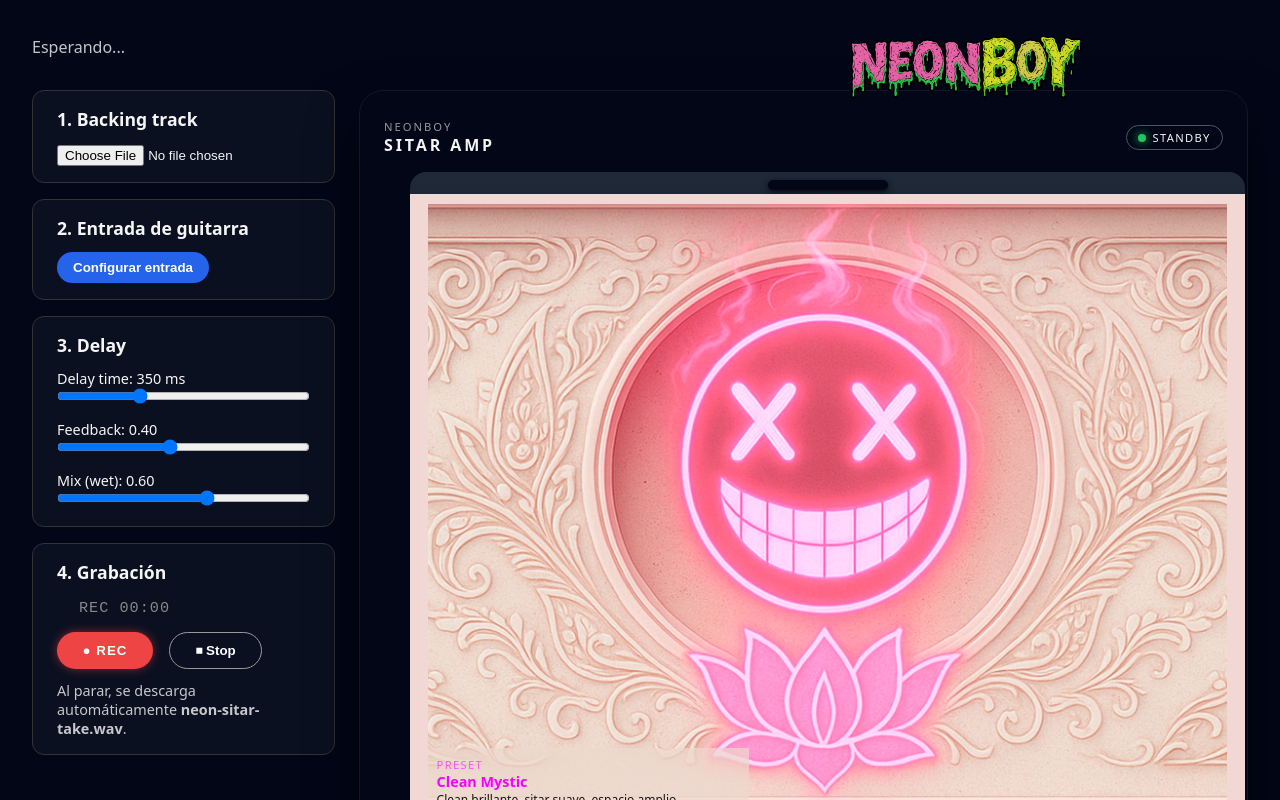
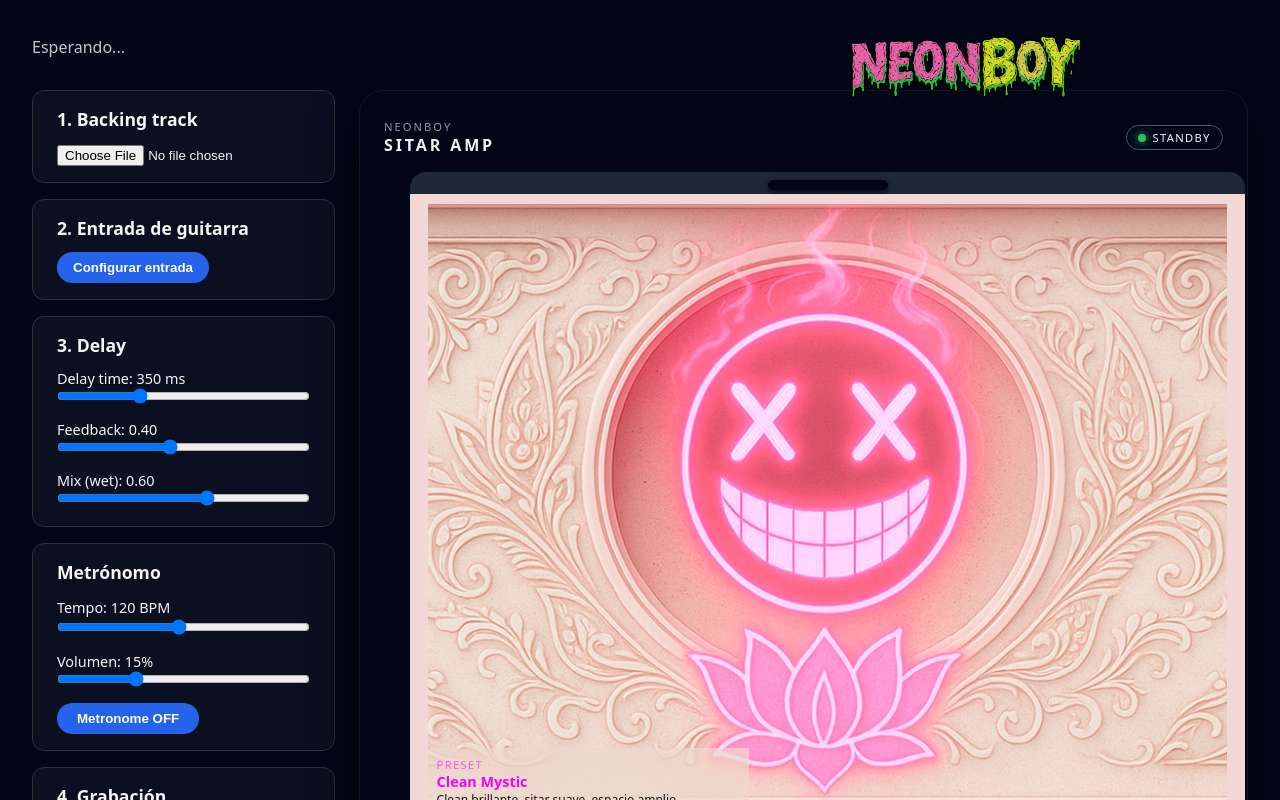
Before and after one commit to fposca/sitar, a React (Vite) app: page / in a window 1280 px wide. Shown: the top 800 px of the page. Built offline with nearby package versions, Linux system fonts and the light colour scheme.

Commit message:
se agrega metronomo

```diff
--- a/src/NeonSitarApp.tsx
+++ b/src/NeonSitarApp.tsx
@@ -6,6 +6,7 @@ import DelayPanel from './components/DelayPanel';
 import RecordingPanel from './components/RecordingPanel';
 import AmpPanel from './components/AmpPanel';
 import neonboy from '../src/assets/neonboy.png';
+import MetronomePanel from './components/MetronomePanel';
 
 const NeonSitarLayout: React.FC = () => {
   const { status } = useAudioEngine();
@@ -70,6 +71,7 @@ const NeonSitarLayout: React.FC = () => {
             <BackingTrackPanel />
             <GuitarInputPanel />
             <DelayPanel />
+            <MetronomePanel />
             <RecordingPanel />
           </div>
 
--- a/src/audio/AudioEngineProvider.tsx
+++ b/src/audio/AudioEngineProvider.tsx
@@ -127,6 +127,60 @@ export const AudioEngineProvider: React.FC<Props> = ({ children }) => {
     setAudioContext(ctx);
     return ctx;
   }, [audioContext]);
+
+  // 🔹 METRÓNOMO
+  const [metronomeOn, setMetronomeOn] = useState(false);
+  const [bpm, setBpm] = useState(120);
+  const [metronomeVolume, setMetronomeVolume] = useState(0.15); // volumen inicial
+  const metronomeIntervalRef = useRef<number | null>(null);
+
+  const startMetronome = useCallback(() => {
+    if (!audioContext) return;
+    setMetronomeOn(true);
+  }, [audioContext]);
+
+  const stopMetronome = useCallback(() => {
+    setMetronomeOn(false);
+  }, []);
+
+  // crear / actualizar intervalo del metrónomo
+  useEffect(() => {
+    if (!audioContext) return;
+
+    if (!metronomeOn) {
+      if (metronomeIntervalRef.current != null) {
+        clearInterval(metronomeIntervalRef.current);
+        metronomeIntervalRef.current = null;
+      }
+      return;
+    }
+
+    const effectiveBpm = bpm <= 0 ? 1 : bpm;
+    const intervalMs = (60 / effectiveBpm) * 1000;
+
+    const tick = () => {
+      const osc = audioContext.createOscillator();
+      const gain = audioContext.createGain();
+      gain.gain.value = metronomeVolume; // volumen configurable
+      osc.type = 'square';
+      osc.frequency.value = 1000;
+      osc.connect(gain).connect(audioContext.destination);
+      osc.start();
+      osc.stop(audioContext.currentTime + 0.05);
+    };
+
+    // primer click inmediato
+    tick();
+
+    metronomeIntervalRef.current = window.setInterval(tick, intervalMs);
+
+    return () => {
+      if (metronomeIntervalRef.current != null) {
+        clearInterval(metronomeIntervalRef.current);
+        metronomeIntervalRef.current = null;
+      }
+    };
+  }, [audioContext, bpm, metronomeOn, metronomeVolume]);
 
   // simple IR para reverb (ruido con decay)
   const getReverbImpulse = useCallback(
@@ -878,6 +932,15 @@ export const AudioEngineProvider: React.FC<Props> = ({ children }) => {
     isRecording,
     hasBacking: !!backingBuffer,
 
+    // 🔹 Metronome
+    bpm,
+    setBpm,
+    metronomeOn,
+    startMetronome,
+    stopMetronome,
+    metronomeVolume,
+    setMetronomeVolume,
+
     backingName,
     backingWaveform,
     playbackProgress,
--- /dev/null
+++ b/src/components/MetronomePanel.tsx
@@ -0,0 +1,79 @@
+import React from 'react';
+import { useAudioEngine } from '../audio/AudioEngineProvider';
+
+const MetronomePanel: React.FC = () => {
+  const {
+    bpm,
+    setBpm,
+    metronomeOn,
+    startMetronome,
+    stopMetronome,
+    metronomeVolume,
+    setMetronomeVolume,
+  } = useAudioEngine();
+
+  return (
+    <section
+      style={{
+        border: '1px solid #333',
+        borderRadius: '12px',
+        padding: '1rem 1.5rem',
+        maxWidth: '600px',
+        width: '100%',
+        background: '#0b1020',
+      }}
+    >
+      <h2 style={{ fontSize: '1.1rem', marginBottom: '0.75rem' }}>Metrónomo</h2>
+
+      <label style={{ fontSize: '0.9rem' }}>
+        Tempo: {bpm} BPM
+        <input
+          type="range"
+          min={0}
+          max={250}
+          value={bpm}
+          onChange={(e) => setBpm(Number(e.target.value))}
+          style={{ width: '100%' }}
+        />
+      </label>
+
+      <label
+        style={{
+          fontSize: '0.9rem',
+          marginTop: '0.75rem',
+          display: 'block',
+        }}
+      >
+        Volumen: {Math.round(metronomeVolume * 100)}%
+        <input
+          type="range"
+          min={0}
+          max={0.5} // límite para que nunca sea exagerado
+          step={0.01}
+          value={metronomeVolume}
+          onChange={(e) => setMetronomeVolume(Number(e.target.value))}
+          style={{ width: '100%' }}
+        />
+      </label>
+
+      <button
+        type="button"
+        onClick={metronomeOn ? stopMetronome : startMetronome}
+        style={{
+          marginTop: '0.75rem',
+          padding: '0.5rem 1.25rem',
+          borderRadius: '999px',
+          border: 'none',
+          cursor: 'pointer',
+          background: metronomeOn ? '#22c55e' : '#2563eb',
+          color: '#fff',
+          fontWeight: 600,
+        }}
+      >
+        {metronomeOn ? 'Metronome ON' : 'Metronome OFF'}
+      </button>
+    </section>
+  );
+};
+
+export default MetronomePanel;
```
Also changed, not shown: src/audio/audioTypes.ts (+9 -0 lines).
